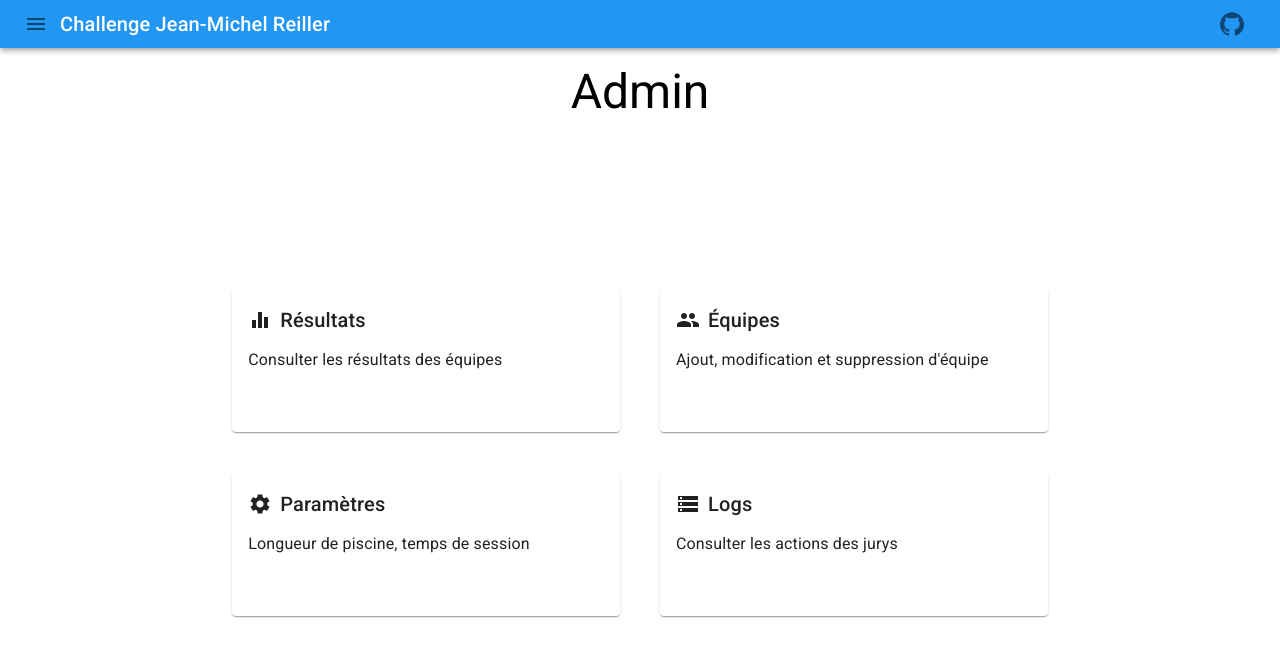
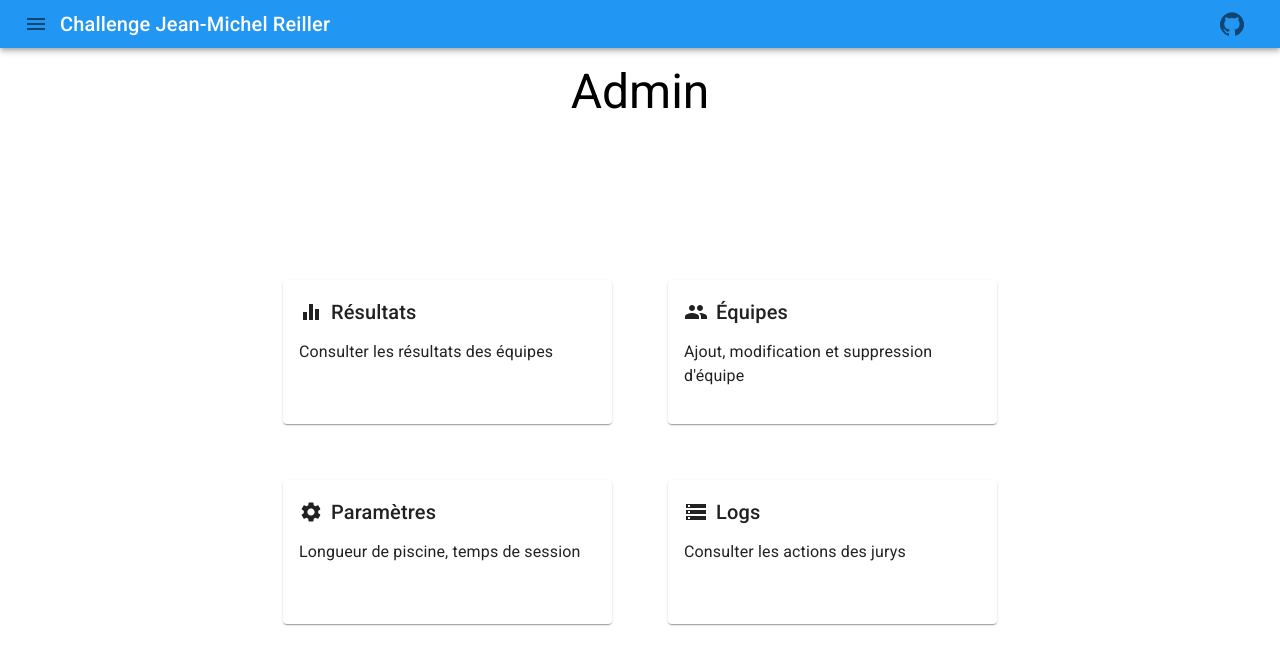
Before and after one commit to Sukaato/Challenge-Jean-Michel-Reiller, a React (Create React App) app in the folder client/: page /admin in a window 1280 px wide. Shown: the top 664 px of the page. Built offline with nearby package versions, Linux system fonts and the light colour scheme.

Commit message:
💄Change grid spacing

```diff
--- a/client/src/pages/admin/home/index.tsx
+++ b/client/src/pages/admin/home/index.tsx
@@ -16,8 +16,8 @@ export function AdminHomePage () {
       <div className='admin-home_content'>
         <Grid
           container
-          lg={10}
-          spacing={5}
+          lg={9}
+          spacing={7}
           direction='row'
           justify='center'
           alignItems='center'
```
